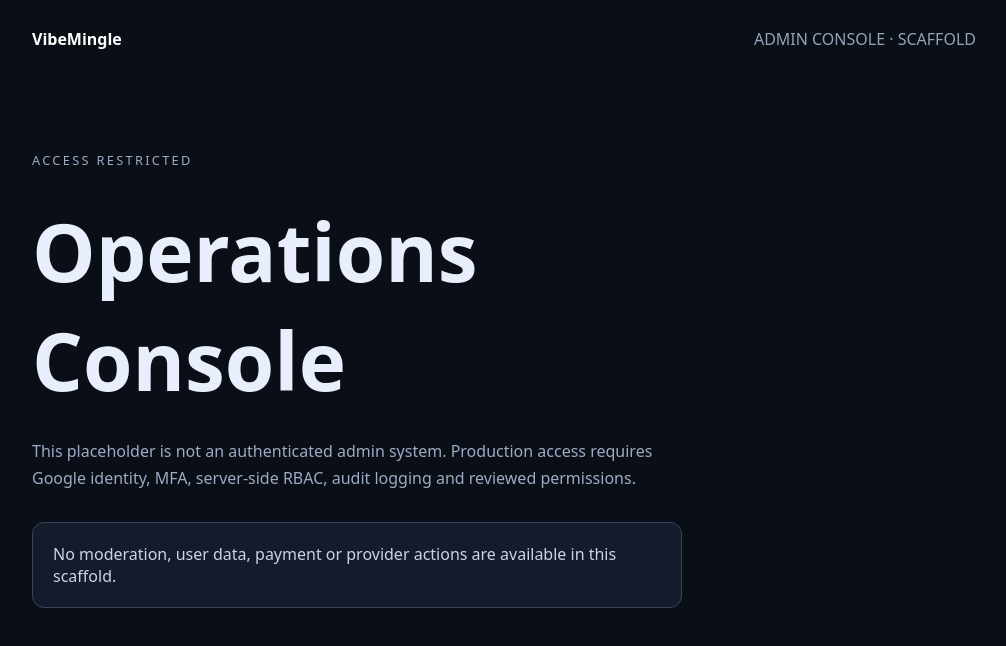
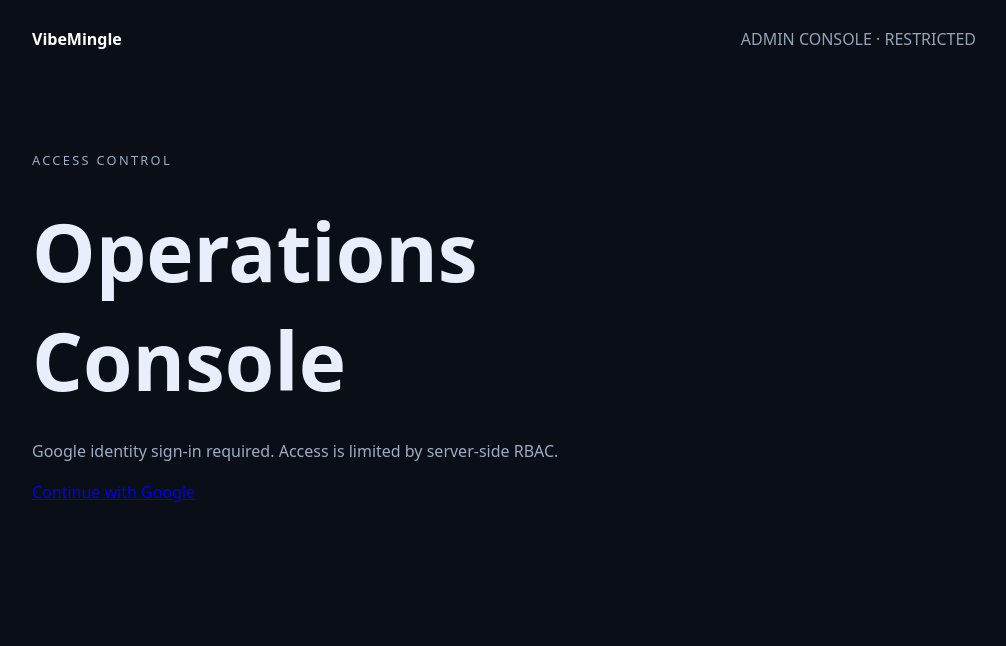
Before and after one commit to vanshiram-pixel/VibeMingle, a Next.js app in the folder apps/admin/: page / in a window 1280 px wide. Shown: the top 646 px of the page, without its empty margins (136-1142 px from the left). Built offline with nearby package versions, Linux system fonts and the light colour scheme; no server answers.

Commit message:
Replace admin scaffold with Google auth and MFA gate

```diff
--- a/apps/admin/app/page.tsx
+++ b/apps/admin/app/page.tsx
@@ -1,7 +1,8 @@
-export default function AdminHome() {
-  return <main className="admin"><header><strong>VibeMingle</strong><span>ADMIN CONSOLE · SCAFFOLD</span></header>
-    <section><p className="tag">ACCESS RESTRICTED</p><h1>Operations Console</h1>
-    <p>This placeholder is not an authenticated admin system. Production access requires Google identity, MFA, server-side RBAC, audit logging and reviewed permissions.</p>
-    <div className="notice">No moderation, user data, payment or provider actions are available in this scaffold.</div></section>
-  </main>;
+import Link from "next/link";
+import {requireAdminSession} from "../lib/admin-auth";
+export default async function AdminHome(){
+ const {user,aal2}=await requireAdminSession();
+ return <main className="admin"><header><strong>VibeMingle</strong><span>ADMIN CONSOLE · RESTRICTED</span></header><section><p className="tag">ACCESS CONTROL</p><h1>Operations Console</h1>
+ {!user?<><p>Google identity sign-in required. Access is limited by server-side RBAC.</p><Link className="login" href="/auth/login">Continue with Google</Link></>:<><p>Signed in as {user.email||user.id}</p>{!aal2?<div className="notice">MFA required. Enroll or verify an authenticator to reach AAL2 before accessing moderation.</div>:<div className="notice">MFA (AAL2) verified for this session. API still checks the enabled moderator/admin role.</div>}<Link className="login" href="/moderation">Open Moderation Console</Link></>}
+ </section></main>;
 }
```
